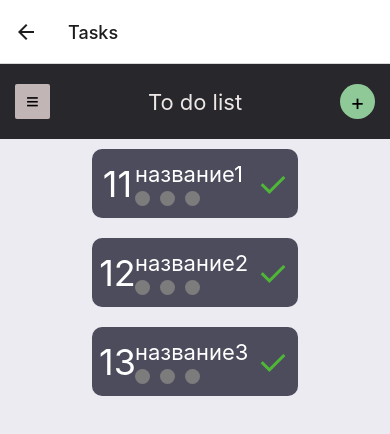
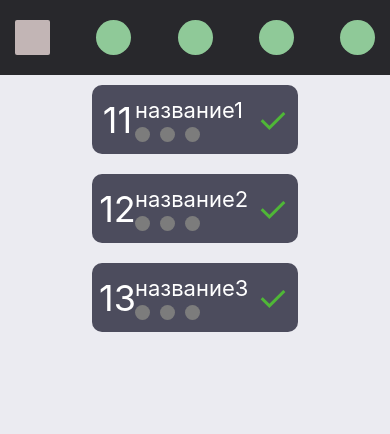
Before and after one commit to Stellarthoughts/opd-project-t3, a React Native app: screen /Tasks in a window 390 px wide. Shown: the top 434 px of the page. Built offline with nearby package versions, Linux system fonts and the light colour scheme.

Commit message:
navigation proto

```diff
--- a/App.js
+++ b/App.js
@@ -1,6 +1,6 @@
 import * as React from 'react';
 import { StatusBar } from 'expo-status-bar';
-import { StyleSheet, Text, View, Platform } from 'react-native';
+import { StyleSheet, Text, View, Platform, CancelButton } from 'react-native';
 import { NavigationContainer } from '@react-navigation/native';
 import { createNativeStackNavigator } from '@react-navigation/native-stack';
 
@@ -29,8 +29,14 @@ function App() {
 						},
 					}}
 				/>
-				<Stack.Screen name="Tasks" component={TasksScreen}/>
-				<Stack.Screen name="Settings" component={SettingsScreen}/>
+				<Stack.Group
+					screenOptions={{
+						headerShown: false
+					}}
+				>
+					<Stack.Screen name="Tasks" component={TasksScreen}/>
+					<Stack.Screen name="Settings" component={SettingsScreen}/>
+				</Stack.Group>
 			</Stack.Navigator>
 		</NavigationContainer>
 	);
--- a/components/common/Header.js
+++ b/components/common/Header.js
@@ -1,26 +1,52 @@
 import React from 'react';
 import { StyleSheet, View, Text, TouchableWithoutFeedback } from 'react-native';
 
-function Header () {
-    const ButtonAddPress = () => {
-        alert("Добавить элемент в список");
+function Header ({navigation}) {
+    const ButtonHome = () => {
+        navigation.navigate('Home');
     }
 
-    const ButtonMenuPress = () => {
-        alert("Открыть/закрыть меню");
+    const ButtonHolder1 = () => {
+        navigation.navigate('Tasks');
+    }
+
+    const ButtonTasks = () => {
+        navigation.navigate('Tasks');
+    }
+
+    const ButtonHolder2 = () => {
+        navigation.navigate('Tasks');
+    }
+
+    const ButtonSettings = () => {
+        navigation.navigate('Settings');
     }
 
     return (
         <View style={styles.container}>
-            <TouchableWithoutFeedback onPress={ButtonMenuPress}>
+            <TouchableWithoutFeedback onPress={ButtonHome}>
                 <View  style={styles.menuButton}>
-                    <Text style={styles.textButton}>≡</Text>
+                    <Text style={styles.textButton}></Text>
                 </View>
             </TouchableWithoutFeedback>
-            <Text style={styles.textTitle}>To do list</Text>
-            <TouchableWithoutFeedback onPress={ButtonAddPress}>
+            <TouchableWithoutFeedback onPress={ButtonHolder1}>
                 <View style={styles.addButton}>
-                    <Text style={styles.textButton}>+</Text>
+                    <Text style={styles.textButton}></Text>
+                </View>
+            </TouchableWithoutFeedback>
+            <TouchableWithoutFeedback onPress={ButtonTasks}>
+                <View style={styles.addButton}>
+                    <Text style={styles.textButton}></Text>
+                </View>
+            </TouchableWithoutFeedback>
+            <TouchableWithoutFeedback onPress={ButtonHolder2}>
+                <View style={styles.addButton}>
+                    <Text style={styles.textButton}></Text>
+                </View>
+            </TouchableWithoutFeedback>
+            <TouchableWithoutFeedback onPress={ButtonSettings}>
+                <View style={styles.addButton}>
+                    <Text style={styles.textButton}></Text>
                 </View>
             </TouchableWithoutFeedback>
         </View>
```
